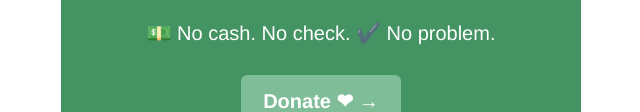
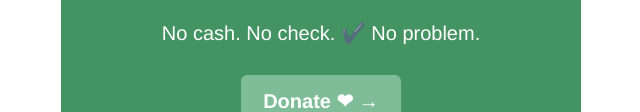
Before and after one commit to RoyceWhitaker/FortBraggElectric, a plain HTML site: page index.html in a window 1280 px wide. Shown: the part 285-397 px from the top of the page, without its empty margins (319-959 px from the left). Drawn offline with Linux system fonts and the light colour scheme.

Commit message:
Update index.html

```diff
--- a/index.html
+++ b/index.html
@@ -63,7 +63,7 @@
                                       </h1>
                                       <!-- 🎉 🙏 🏅-->
                                       <p style="text-align: center; line-height: 24px; font-size: 20px;">
-                                        <font color="#ffffff"><a style="text-decoration:none;color:#ffffff" href="#">💵 No cash. No check. ✔️ No problem.</a></font>
+                                        <font color="#ffffff"><a style="text-decoration:none;color:#ffffff" href="#">No cash. No check. ✔️ No problem.</a></font>
                                       </p>
                                       <center>
                                          <a style="text-decoration:none; padding: 0 8px;" href="#donate">
```
